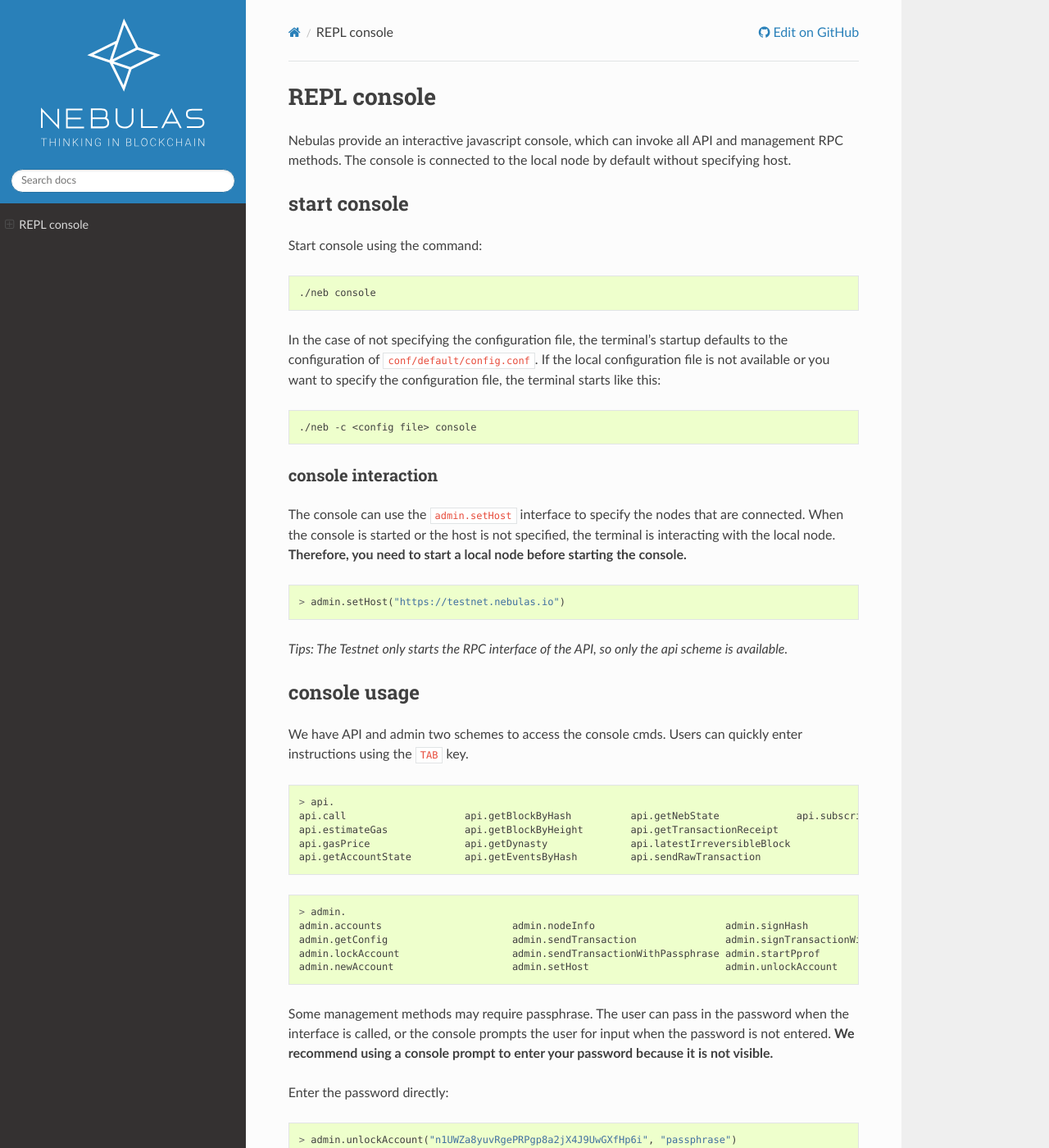
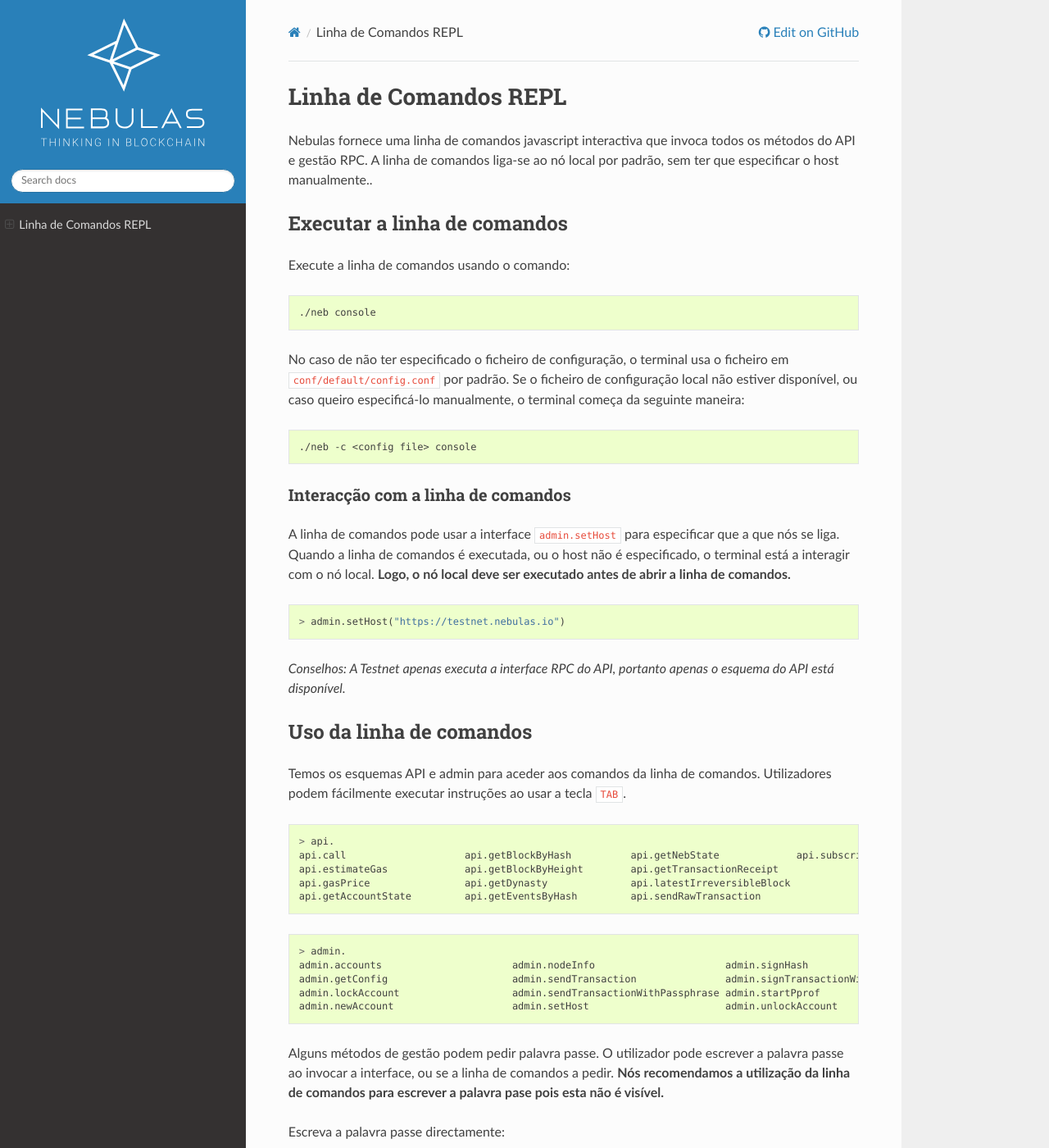
Before and after one commit to nebulasio/nebdocs, a Sphinx documentation site: the page built from docs/dapp-development/console.md, in a window 1280 px wide and 1400 px high. Shown: the whole window at 82% size. Built offline with Sphinx 7.4.7 and the Read the Docs theme 2.0.0, drawn with Linux system fonts in a browser that asks for light colours; pages that are not in the unit, such as notebooks, are missing from menus; some of the changed text lies outside the part shown.

Commit message:
console.md

````diff
--- a/docs/dapp-development/console.md
+++ b/docs/dapp-development/console.md
@@ -1,34 +1,33 @@
-# REPL console
+# Linha de Comandos REPL
 
-Nebulas provide an interactive javascript console, which can invoke all API and management RPC methods. The console is connected to the local node by default without specifying host.
+Nebulas fornece uma linha de comandos javascript interactiva que invoca todos os métodos do API e gestão RPC. A linha de comandos liga-se ao nó local por padrão, sem ter que especificar o host manualmente..
 
-## start console
+## Executar a linha de comandos
 
-Start console using the command:
+Execute a linha de comandos usando o comando:
 
 ```bash
 ./neb console
 ```
-
-In the case of not specifying the configuration file, the terminal's startup defaults to the configuration of `conf/default/config.conf`. If the local configuration file is not available or you want to specify the configuration file, the terminal starts like this:
+No caso de não ter especificado o ficheiro de configuração, o terminal usa o ficheiro em `conf/default/config.conf` por padrão. Se o ficheiro de configuração local não estiver disponível, ou caso queiro especificá-lo manualmente, o terminal começa da seguinte maneira:
 
 ```bash
 ./neb -c <config file> console
 ```
 
-### console interaction
+### Interacção com a linha de comandos
 
-The console can use the `admin.setHost` interface to specify the nodes that are connected. When the console is started or the host is not specified, the terminal is interacting with the local node. **Therefore, you need to start a local node before starting the console.**
+A linha de comandos pode usar a interface `admin.setHost` para especificar que a que nós se liga. Quando a linha de comandos é executada, ou o host não é especificado, o terminal está a interagir com o nó local. **Logo, o nó local deve ser executado antes de abrir a linha de comandos.**
 
 ```javascript
 > admin.setHost("https://testnet.nebulas.io")
 ```
 
-_Tips: The Testnet only starts the RPC interface of the API, so only the api scheme is available._
+_Conselhos: A Testnet apenas executa a interface RPC do API, portanto apenas o esquema do API está disponível._
 
-## console usage
+## Uso da linha de comandos
 
-We have API and admin two schemes to access the console cmds. Users can quickly enter instructions using the `TAB` key.
+Temos os esquemas API e admin para aceder aos comandos da linha de comandos. Utilizadores podem fácilmente executar instruções ao usar a tecla `TAB`.
 
 ```javascript
 > api.
@@ -46,9 +45,9 @@
 admin.newAccount                    admin.setHost                       admin.unlockAccount
 ```
 
-Some management methods may require passphrase. The user can pass in the password when the interface is called, or the console prompts the user for input when the password is not entered. **We recommend using a console prompt to enter your password because it is not visible.**
+Alguns métodos de gestão podem pedir palavra passe. O utilizador pode escrever a palavra passe ao invocar a interface, ou se a linha de comandos a pedir. **Nós recomendamos a utilização da linha de comandos para escrever a palavra pase pois esta não é visível.**
 
-Enter the password directly:
+Escreva a palavra passe directamente:
 
 ```javascript
 > admin.unlockAccount("n1UWZa8yuvRgePRPgp8a2jX4J9UwGXfHp6i", "passphrase")
@@ -59,7 +58,7 @@
 }
 ```
 
-Use terminal prompt:
+Use o terminal:
 
 ```javascript
 > admin.unlockAccount("n1UWZa8yuvRgePRPgp8a2jX4J9UwGXfHp6i")
@@ -72,7 +71,7 @@
 }
 ```
 
-The interfaces with passphrase prompt:
+As interfaces com pedido de palavra passe:
 
 ```javascript
 admin.newAccount
@@ -82,8 +81,8 @@
 admin.sendTransactionWithPassphrase
 ```
 
-The command parameters of the command line are consistent with the parameters of the RPC interface. [NEB RPC](https://github.com/nebulasio/wiki/blob/master/rpc.md) and [NEB RPC\_Admin](https://github.com/nebulasio/wiki/blob/master/rpc_admin.md).
+Os parâmetros da linha de comandos são consistentes com os da interface RPC. [NEB RPC](https://github.com/nebulasio/wiki/blob/master/rpc.md) e [NEB RPC\_Admin](https://github.com/nebulasio/wiki/blob/master/rpc_admin.md).
 
-## console exit
+## Fechar a linha de comandos
 
-The console can exit with the `ctrl-C` or `exit` command.
+A linha de comandos pode ser terminada ao pressionar `ctrl-C` ou executar `exit`.
````
